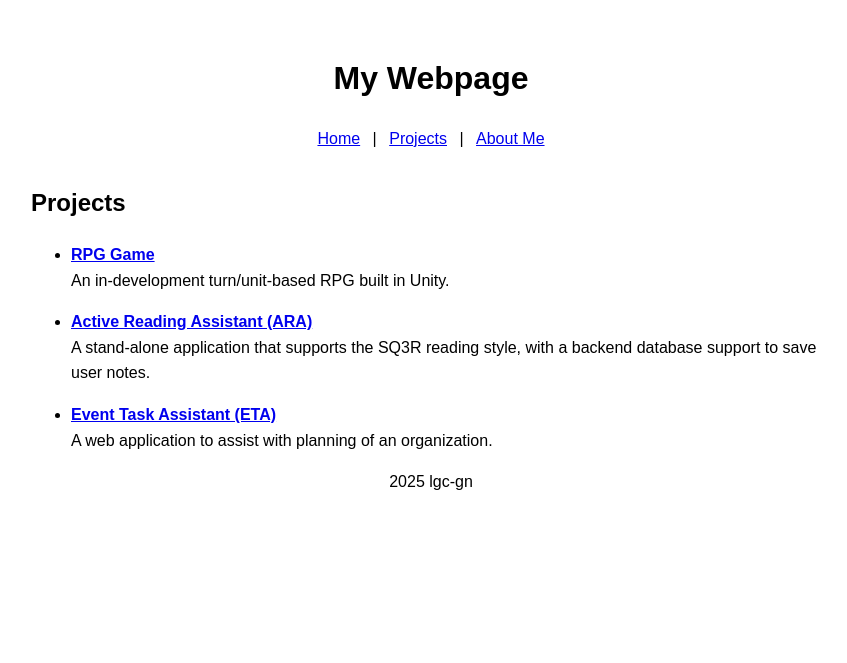
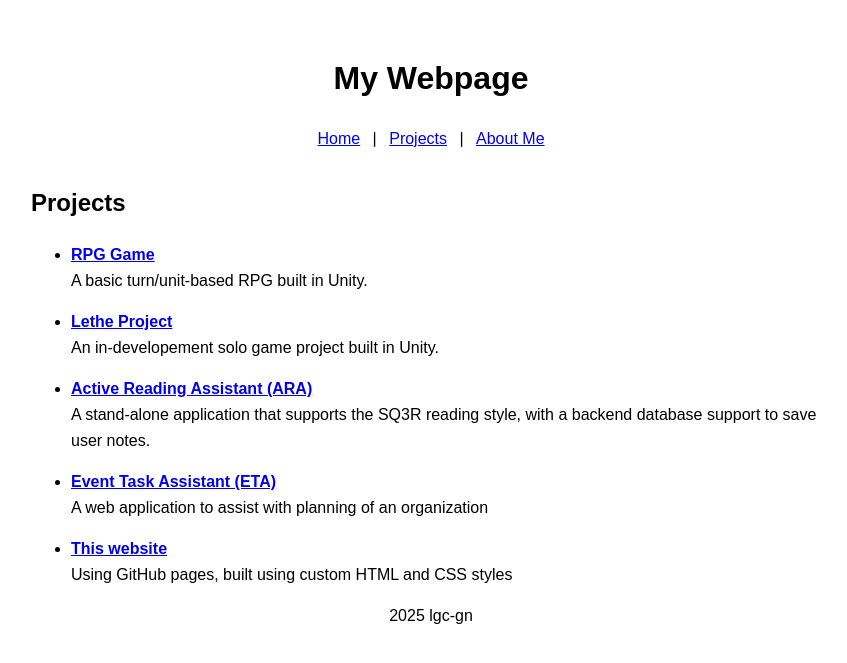
Before and after one commit to lgc-gn/lgc-gn.github.io, a Jekyll site: the page built from projects.md, in a window 1280 px wide. Shown: the top 663 px of the page, without its empty margins (209-1056 px from the left). Built offline with Jekyll 4.4.1, drawn with Linux system fonts in a browser that asks for light colours.

```diff
--- a/_config.yml
+++ b/_config.yml
@@ -2,4 +2,7 @@
 description: Portfolio and project showcase
 baseurl: ""
 url: "https://lgc-gn.github.io"
-theme: minima
+remote_theme: pages-themes/architect@v0.2.0
+plugins:
+  - jekyll-remote-theme
+  - jekyll-livereload
--- a/_layouts/default.html
+++ b/_layouts/default.html
@@ -1,11 +1,13 @@
 <!DOCTYPE html>
   <html>
+
     <head>
       <meta charset="UTF-8">
       <title>{{ page.title }}</title>
       <link rel="stylesheet" href="/assets/css/style.css">
-  <link rel="icon" href="/assets/images/siteicon.ico" type="image/x-icon" />
+      <link rel="icon" href="/assets/images/site/favicon.ico" type="image/x-icon" />
     </head>
+
     <body>
       {% include header.html %}
         <main>
--- a/projects.md
+++ b/projects.md
@@ -6,10 +6,16 @@
 ## Projects
 
 - **[RPG Game](/projects/rpg-project/)**
-  An in-development turn/unit-based RPG built in Unity.
+  A basic turn/unit-based RPG built in Unity.
+
+- **[Lethe Project](/projects/)**
+  An in-developement solo game project built in Unity.
 
 - **[Active Reading Assistant (ARA)](/projects/ARA-app/)**
   A stand-alone application that supports the SQ3R reading style, with a backend database support to save user notes.
 
 - **[Event Task Assistant (ETA)](/projects/ETA-web/)**
-  A web application to assist with planning of an organization.
+  A web application to assist with planning of an organization
+
+- **[This website](/projects/)**
+  Using GitHub pages, built using custom HTML and CSS styles
```
Also changed, not shown: Gemfile (+5 -9 lines), about.html (added, +10 -0 lines), about.md (deleted, +0 -8 lines), index.html (added, +15 -0 lines), index.md (deleted, +0 -8 lines), Gemfile.lock, assets/images/site/favicon.ico (renamed from assets/images/siteicon.ico), 1 other file. Lines whose indentation alone changed are shown as unchanged.
